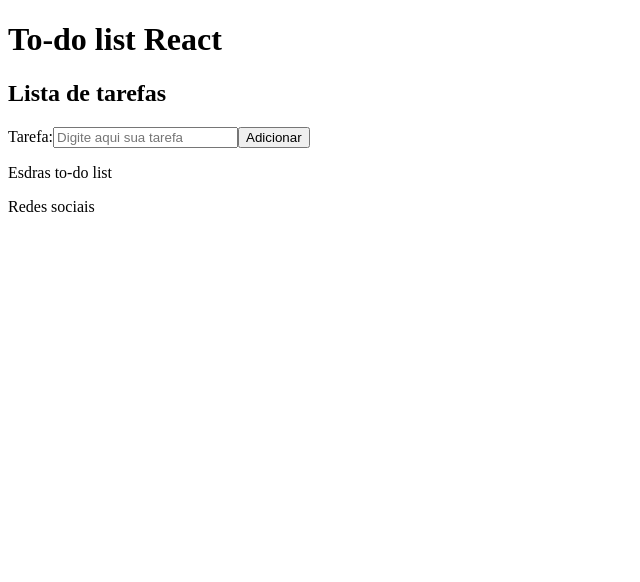
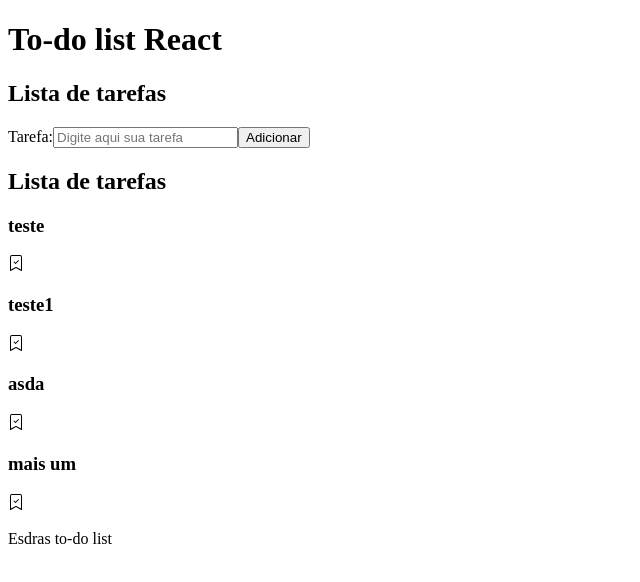
Before and after one commit to EsdrasOliver/to-do-list, a React (Vite) app: page / in a window 1280 px wide. Shown: the top 582 px of the page, without its empty margins (0-640 px from the left). Built offline with nearby package versions, Linux system fonts and the light colour scheme; data requests are answered from the project's data file.

Commit message:
Funcionalidade feitas

```diff
--- /dev/null
+++ b/data/db.json
@@ -0,0 +1,24 @@
+{
+  "todos": [
+    {
+      "id": 0.901275816808949,
+      "task": "teste",
+      "done": false
+    },
+    {
+      "id": 0.7364874157115215,
+      "task": "teste1",
+      "done": false
+    },
+    {
+      "id": 0.27141393688222903,
+      "task": "asda",
+      "done": false
+    },
+    {
+      "id": 0.6323276607176047,
+      "task": "mais um",
+      "done": false
+    }
+  ]
+}
--- a/src/components/Footer/index.jsx
+++ b/src/components/Footer/index.jsx
@@ -2,7 +2,6 @@
     return (
         <footer>
             <p>Esdras to-do list</p>
-            <p>Redes sociais</p>
         </footer>
     );
 }
--- a/src/components/Main/index.jsx
+++ b/src/components/Main/index.jsx
@@ -1,23 +1,90 @@
+import { useState, useEffect } from "react"
+import { BsBookmarkCheck, BsBookmarkCheckFill } from "react-icons/bs"
+
+const API = 'http://localhost:5500'
+
 function Main() {
 
-    function handleSubmit(e){
+    const [task, setTask] = useState("")
+    const [todos, setTodos] = useState([])
+    const [loading, setLoading] = useState(false)
+
+    const handleSubmit = async (e) => {
         e.preventDefault()
-        console.log(e);
 
-        let inputValue = document.querySelector('input').value
+        const todo = {
+            id: Math.random(),
+            task,
+            done: false
+        }
 
-        console.log(inputValue);
+        await fetch(API + "/todos", {
+            method: "POST",
+            body: JSON.stringify(todo),
+            headers: {
+                "Content-Type": "application/json"
+            }
+        })
+
+        setTodos((prevState) => [...prevState, todo])
+
+        setTask("")
     }
+
+    useEffect(() => {
+        setLoading(true)
+
+        const load = async () => {
+            const res = await fetch(API + "/todos")
+                .then((res) => res.json())
+                .then((data) => data)
+                .catch((e) => console.log(e))
+
+            setLoading(false)
+
+            setTodos(res)
+        }
+
+        load()
+    }, [])
+
+    if(loading) {
+        return <p>carregando...</p>
+    }
+
     return (
 
         <div>
             <h2>Lista de tarefas</h2>
             <form onSubmit={handleSubmit}>
-                <label htmlFor="">Tarefa:</label>
-                <input type="text" placeholder="Digite aqui sua tarefa" />
+
+                <label htmlFor="task">Tarefa:</label>
+                <input
+                    type="text"
+                    className="add-task-input"
+                    placeholder="Digite aqui sua tarefa"
+                    required
+                    value={task || ""}
+                    onChange={(e) => setTask(e.target.value)}
+                />
+
                 <input type="submit" value="Adicionar" />
+
             </form>
-            <div className="res"></div>
+            <div className="list-todo">
+                <h2>Lista de tarefas</h2>
+                {todos.length === 0 && <p>Não há tarefas</p>}
+                {todos.map(todo => (
+                    <div className="todo" key={todo.id}>
+                        <h3 className={todo.done ? "todo-done" : ""}>{todo.task}</h3>
+                        <div className="actions">
+                            <span>
+                                {!todo.done ? <BsBookmarkCheck /> : <BsBookmarkCheckFill />}
+                            </span>
+                        </div>
+                    </div>
+                ))}
+            </div>
         </div>
     );
 }
```
Also changed, not shown: package.json (+5 -2 lines), src/components/Main/index.css (added, +7 -0 lines), 1 other file (tests, documents, lock files or other folders).
